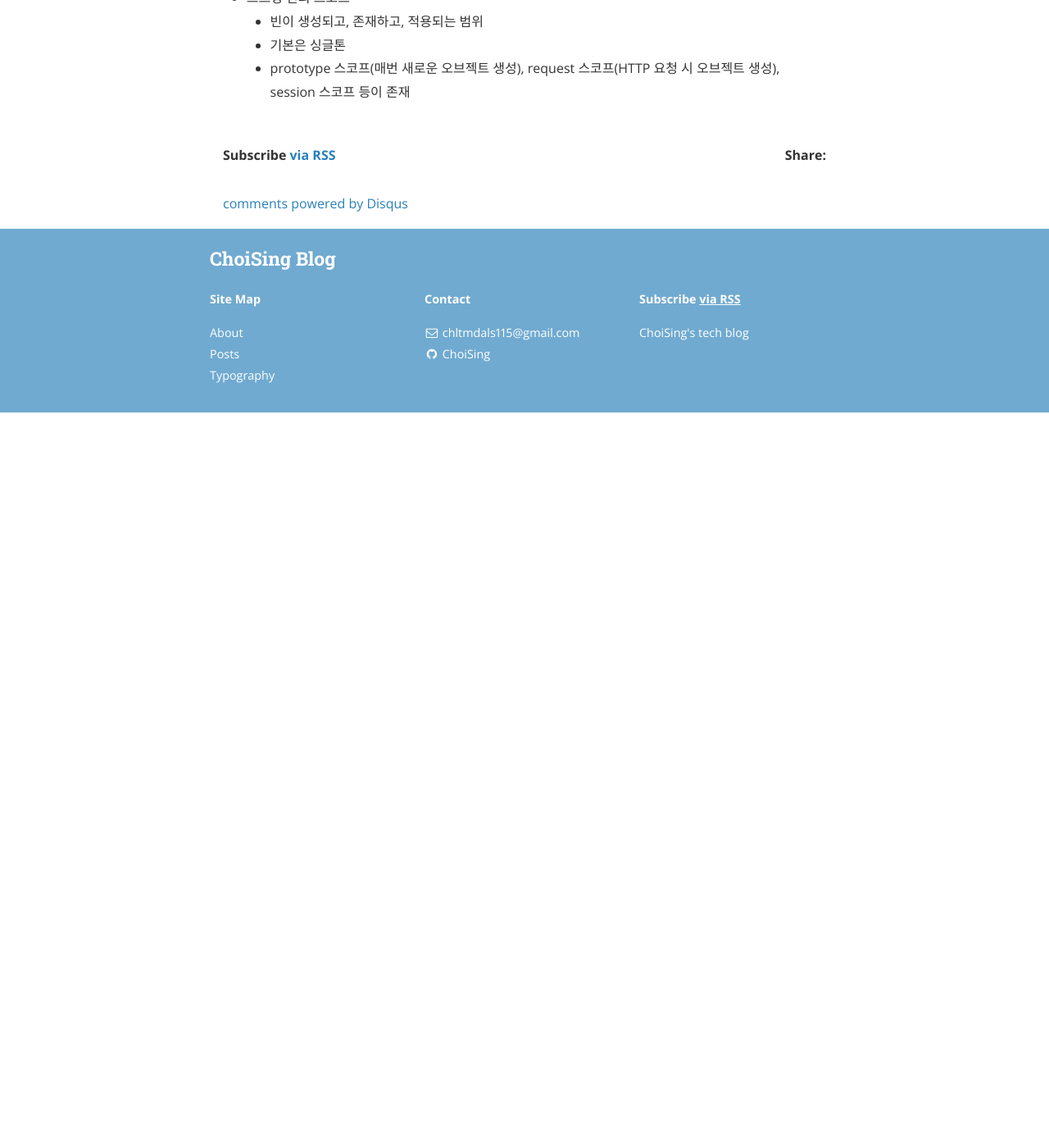
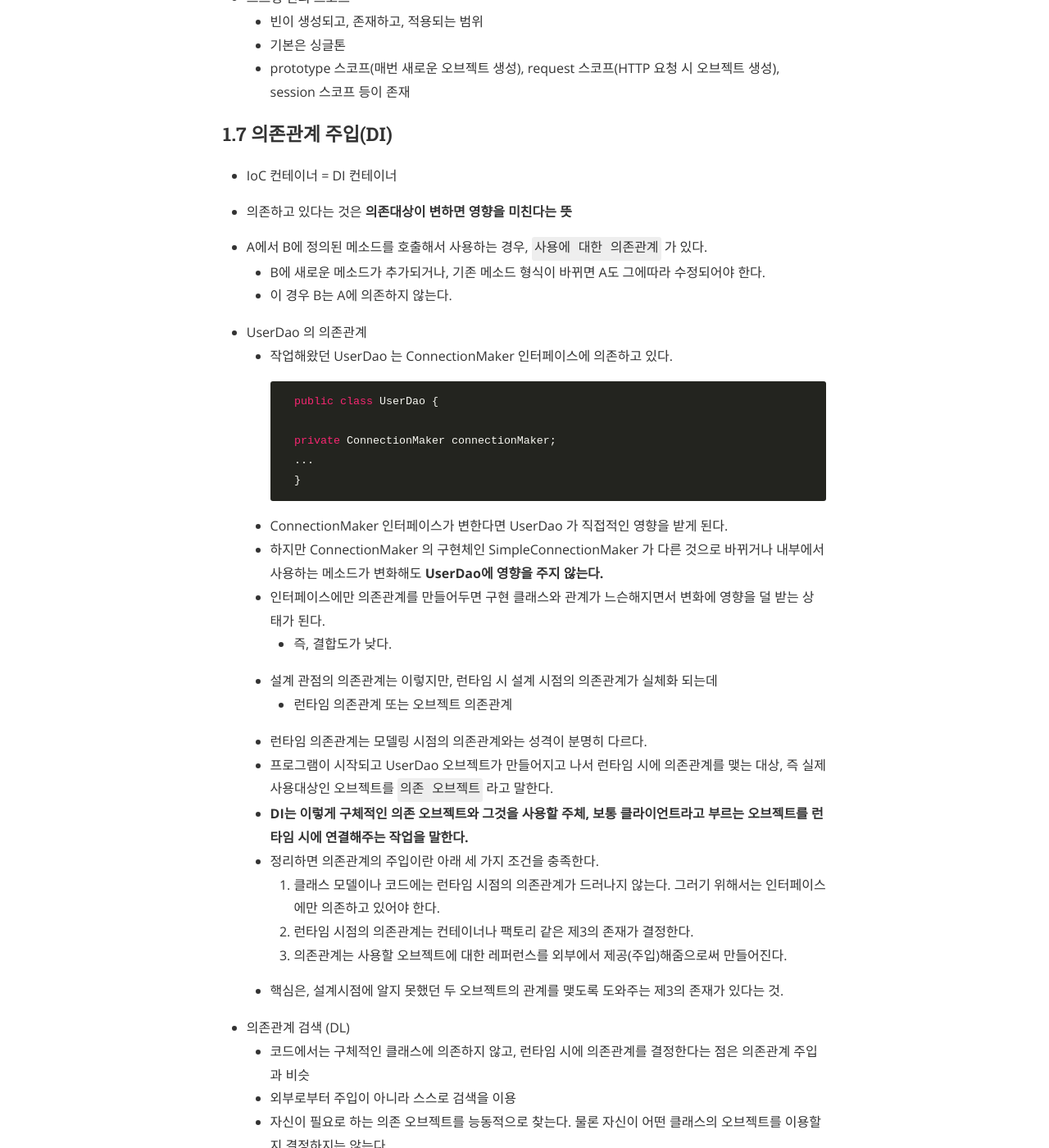
Before and after one commit to Oraindrop/oraindrop.github.io, a Jekyll site: the page built from _posts/Book/2021-01-02-토비의 스프링 1장.md, in a window 1280 px wide and 1400 px high, scrolled down 10330 px. Shown: the whole window at 82% size. Built offline with Jekyll 4.4.1, drawn with Linux system fonts in a browser that asks for light colours; nearby versions of some CDN libraries; comment, search, counter and statistics services are not loaded; before the commit the page ends 10833 px from its top, so only the background shows below that; some of the changed text lies outside the part shown.

Commit message:
read toby spring v1 ~ 123p

````diff
--- a/_posts/Book/2021-01-02-토비의 스프링1(작성중).md
+++ b/_posts/Book/2021-01-02-토비의 스프링 1장.md
@@ -1,12 +1,12 @@
 ---
 layout: post
-title:  "도서 - 토비의 스프링 3.1 Vol 1 (작성중)"
+title:  "도서 - 토비의 스프링 3.1 Vol 1, 1장"
 categories: Book
 author : choising
 tags: java, book, spring
 ---
 
-# 토비의 스프링 3.1 Vol 1 (~ 110p)
+# 토비의 스프링 3.1 Vol 1 (~ 143p)
 
 ## 단어장
 
@@ -361,3 +361,91 @@ tags: java, book, spring
     - 빈이 생성되고, 존재하고, 적용되는 범위
     - 기본은 싱글톤
     - prototype 스코프(매번 새로운 오브젝트 생성), request 스코프(HTTP 요청 시 오브젝트 생성), session 스코프 등이 존재
+
+
+### 1.7 의존관계 주입(DI)
+
+- IoC 컨테이너 = DI 컨테이너
+
+- 의존하고 있다는 것은 **의존대상이 변하면 영향을 미친다는 뜻**
+
+- A에서 B에 정의된 메소드를 호출해서 사용하는 경우, `사용에 대한 의존관계` 가 있다.
+    - B에 새로운 메소드가 추가되거나, 기존 메소드 형식이 바뀌면 A도 그에따라 수정되어야 한다.
+    - 이 경우 B는 A에 의존하지 않는다.
+
+- UserDao 의 의존관계
+    - 작업해왔던 UserDao 는 ConnectionMaker 인터페이스에 의존하고 있다.
+    ```
+    public class UserDao {
+
+        private ConnectionMaker connectionMaker;
+        ...
+    }
+    ```
+    - ConnectionMaker 인터페이스가 변한다면 UserDao 가 직접적인 영향을 받게 된다.
+    - 하지만 ConnectionMaker 의 구현체인 SimpleConnectionMaker 가 다른 것으로 바뀌거나 내부에서 사용하는 메소드가 변화해도 **UserDao에 영향을 주지 않는다.**
+    - 인터페이스에만 의존관계를 만들어두면 구현 클래스와 관계가 느슨해지면서 변화에 영향을 덜 받는 상태가 된다.
+        - 즉, 결합도가 낮다.
+    - 설계 관점의 의존관계는 이렇지만, 런타임 시 설계 시점의 의존관계가 실체화 되는데
+        - 런타임 의존관계 또는 오브젝트 의존관계
+    - 런타임 의존관계는 모델링 시점의 의존관계와는 성격이 분명히 다르다.
+    - 프로그램이 시작되고 UserDao 오브젝트가 만들어지고 나서 런타임 시에 의존관계를 맺는 대상, 즉 실제 사용대상인 오브젝트를 `의존 오브젝트` 라고 말한다.
+    - **DI는 이렇게 구체적인 의존 오브젝트와 그것을 사용할 주체, 보통 클라이언트라고 부르는 오브젝트를 런타임 시에 연결해주는 작업을 말한다.**
+    - 정리하면 의존관계의 주입이란 아래 세 가지 조건을 충족한다.
+        1. 클래스 모델이나 코드에는 런타임 시점의 의존관계가 드러나지 않는다. 그러기 위해서는 인터페이스에만 의존하고 있어야 한다.
+        2. 런타임 시점의 의존관계는 컨테이너나 팩토리 같은 제3의 존재가 결정한다.
+        3. 의존관계는 사용할 오브젝트에 대한 레퍼런스를 외부에서 제공(주입)해줌으로써 만들어진다.
+    - 핵심은, 설계시점에 알지 못했던 두 오브젝트의 관계를 맺도록 도와주는 제3의 존재가 있다는 것.
+
+- 의존관계 검색 (DL)
+    - 코드에서는 구체적인 클래스에 의존하지 않고, 런타임 시에 의존관계를 결정한다는 점은 의존관계 주입과 비슷
+    - 외부로부터 주입이 아니라 스스로 검색을 이용
+    - 자신이 필요로 하는 의존 오브젝트를 능동적으로 찾는다. 물론 자신이 어떤 클래스의 오브젝트를 이용할지 결정하지는 않는다.
+    - 의존관계를 맺을 오브젝트를 결정하는 것과 오브젝트 생성작업은 외부 컨테이너에게 IoC를 맡기지만, 이를 가져올 때는 메소드나 생성자를 통한 주입 대신 스스로 컨테이너에 요청하는 방법을 사용한다.
+    ```
+    public UserDao() {
+        DaoFactory daoFactory = new DaoFactory();
+        this.connectionMaker = daoFactory.connectionMaker();
+    }
+    ```
+
+    - 이렇게 해도 UserDao는 여전히 자신이 어떤 ConnectionMaker 오브젝트를 사용할지 미리 알지 못한다.
+    - 여전히 코드의 의존대상은 ConnectionMaker 인터페이스뿐이다.
+    - 이 경우 단순히 요청이지만, 이런 작업을 일반화한 스프링 애플리케이션 컨텍스트라면 미리 정해놓은 이름을 전달해서 그 이름에 해당하는 오브젝트를 찾게 된다.
+
+    ```
+    public UserDao() {
+        ApplicationContext context = new AnnotationConfigApplicationContext(DaoFactory.class);
+        this.connectionMaker = context.getBean("connectionMaker", ConnectionMaker.class);
+    }
+    ```
+
+    - 단점은 UserDao 에서 스피링이나 오브젝트 팩토리를 만들고 API를 이용하는 코드가 섞여있게 되는 것.
+    - 때문에 **대개는 의존관계 주입 방식을 사용하는 편이 낫다.**
+    - 다만 애플리케이션의 기동시점에서 적어도 한 번은 의존관계 검색 방식을 사용해 오브젝트를 가져와야 한다.
+        - 스테틱 메소드인 main()에서는 DI를 이용해 오브젝트를 주입받을 방법이 없기 때문이다.
+    - 서버에서도 마찬가지다.
+        - 서버에는 main()과 같은 기동 메소드는 없지만, 사용자의 요청을 받을 때마다 한 번은 의존관계 검색 방식을 사용해 오브젝트를 가져와야 한다.
+    - 의존관계 검색과 의존관계 주입의 중요한 차이점
+        - **의존관계 검색 방식에서 검색하는 오브젝트는 자신이 스프링의 빈일 필요가 없다.**
+    - DI를 원하는 오브젝트는 먼저 자기 자신이 컨테이너가 관리하는 빈이 돼야 한다는 사실을 잊지 말자.
+
+- DI 응용
+    - 기능 구현의 교환
+        - 개발용 ConnectionMaker 생성 코드
+        ```
+        @Bean
+        public ConnectionMaker connectionMaker() {
+            return new LocalDBConnectionMaker();
+        }
+        ```
+
+        - 운영용 ConnectionMaker 생성 코드
+        ```
+        @Bean
+        public ConnectionMaker connectionMaker() {
+            return new ProductionDBConnectionMaker();
+        }
+        ```
+
+        - DAO가 100개든 1000개이든 각각 커넥션 메이커를 생성하는게 아니기에, 이렇게 딱 한 줄만 수정하면 된다.
````
